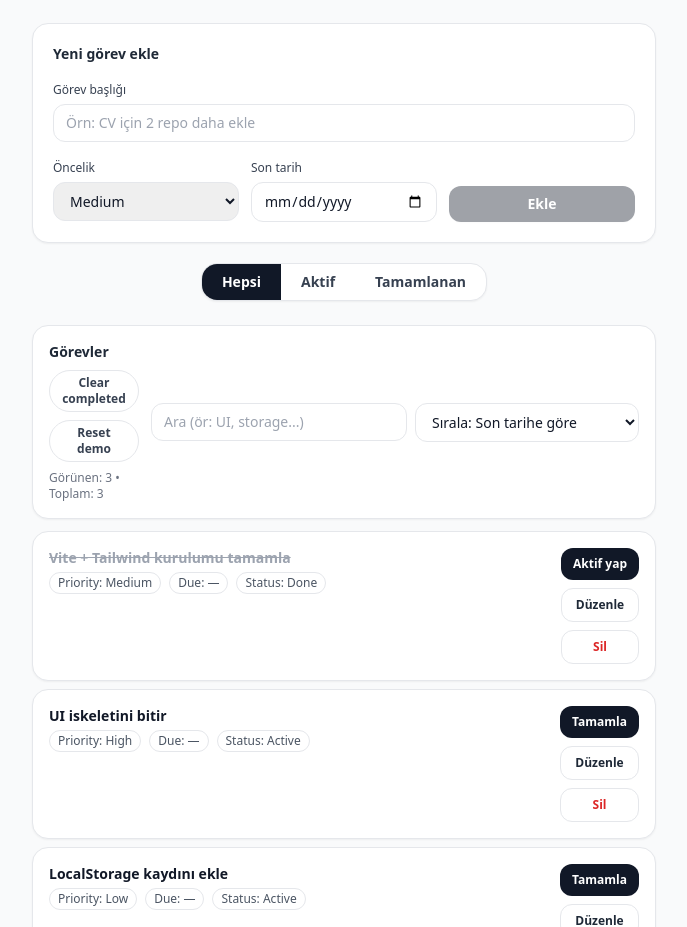
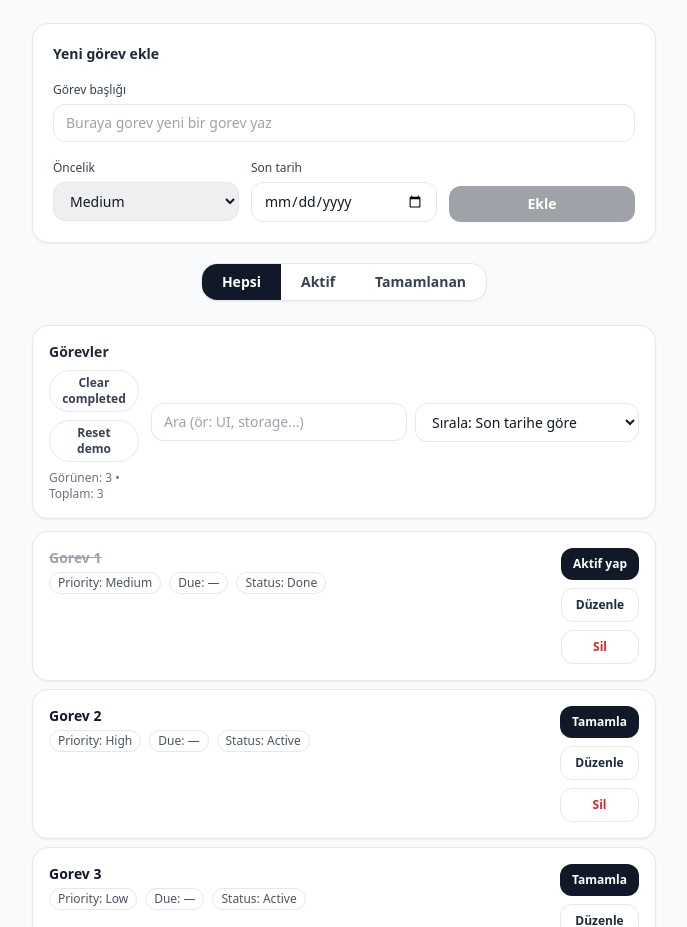
Before and after one commit to fmkara25/smart-todo, a React (Vite) app: page / in a window 1280 px wide. Shown: the part 85-1012 px from the top of the page, without its empty margins (296-983 px from the left). Built offline with nearby package versions, Linux system fonts and the light colour scheme.

Commit message:
changed some titles

```diff
--- a/src/App.tsx
+++ b/src/App.tsx
@@ -5,7 +5,7 @@ import TaskItem from "./components/TaskItem";
 const DEMO_TASKS: Task[] = [
     {
         id: "t1",
-        title: "Vite + Tailwind kurulumu tamamla",
+        title: "Gorev 1",
         completed: true,
         priority: "Medium",
         dueDate: null,
@@ -13,7 +13,7 @@ const DEMO_TASKS: Task[] = [
     },
     {
         id: "t2",
-        title: "UI iskeletini bitir",
+        title: "Gorev 2",
         completed: false,
         priority: "High",
         dueDate: null,
@@ -21,7 +21,7 @@ const DEMO_TASKS: Task[] = [
     },
     {
         id: "t3",
-        title: "LocalStorage kaydını ekle",
+        title: "Gorev 3",
         completed: false,
         priority: "Low",
         dueDate: null,
@@ -194,7 +194,7 @@ export default function App() {
                             <input
                                 value={title}
                                 onChange={(e) => setTitle(e.target.value)}
-                                placeholder="Örn: CV için 2 repo daha ekle"
+                                placeholder="Buraya gorev yeni bir gorev yaz"
                                 className="mt-1 w-full rounded-xl border px-3 py-2 text-sm outline-none focus:ring-2 focus:ring-gray-200"
                             />
                         </div>
```
